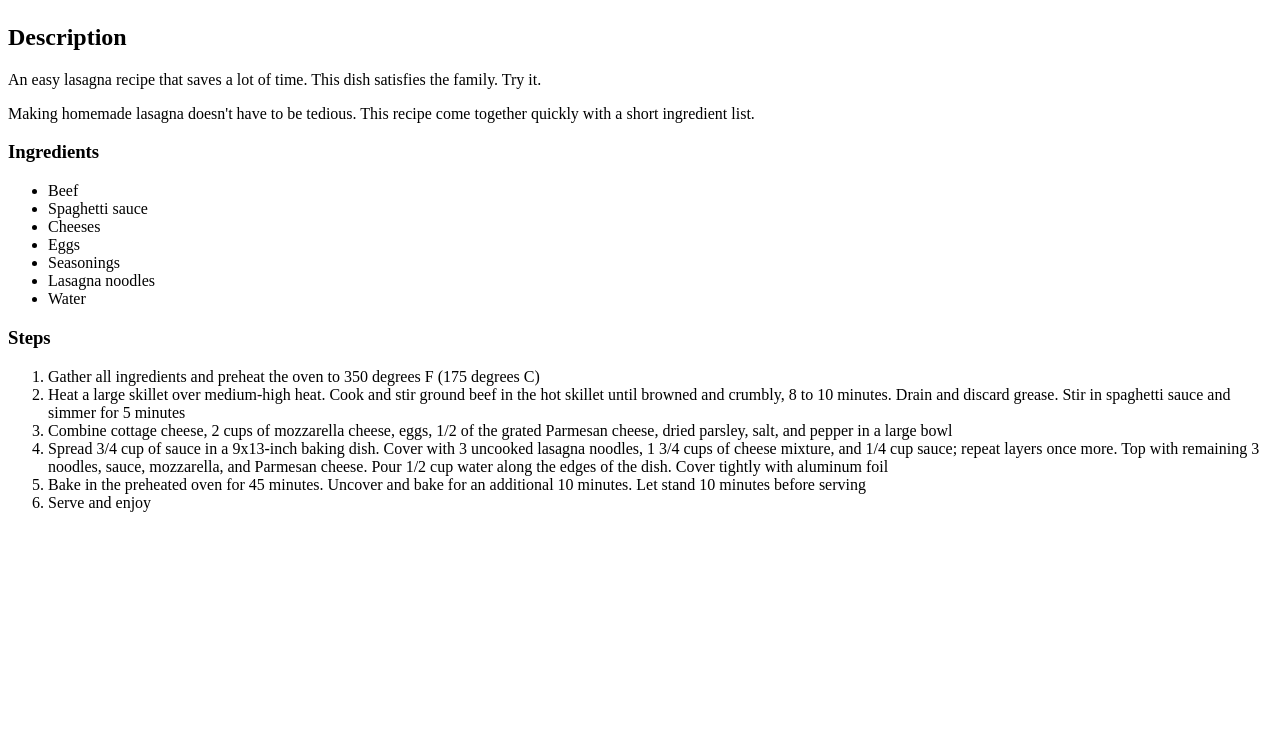
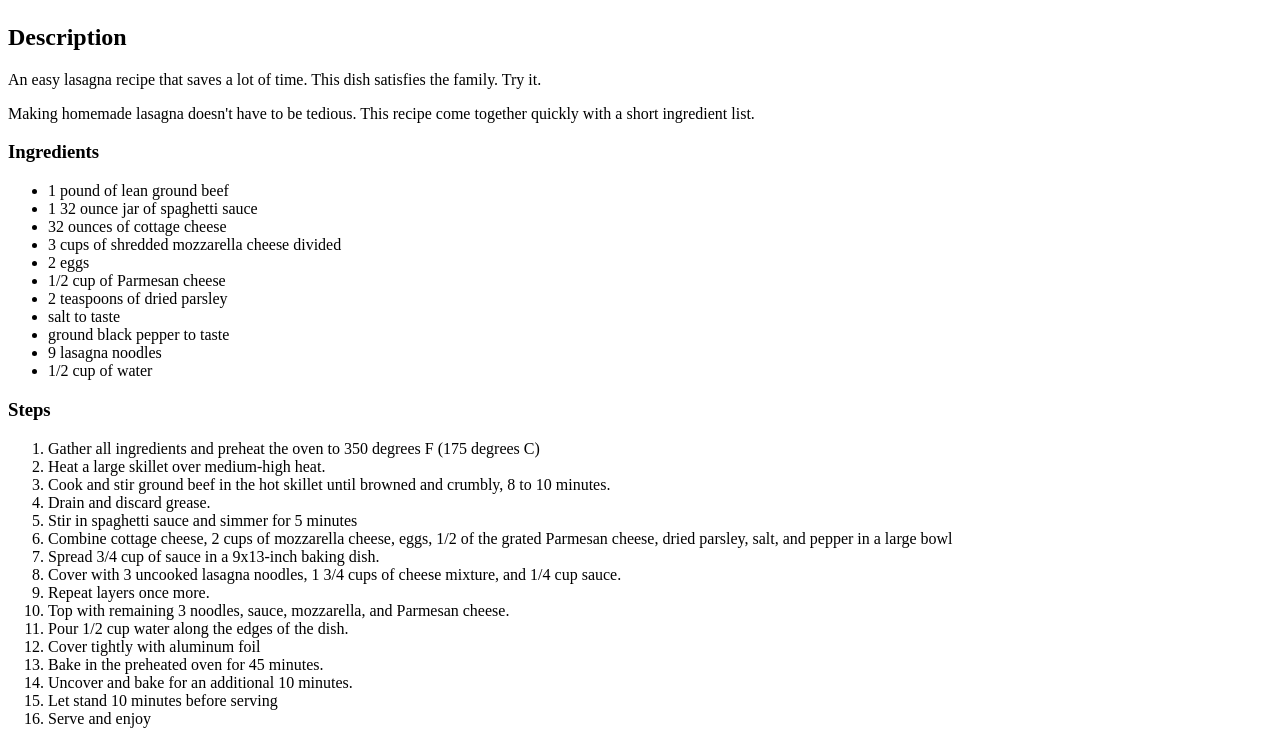
Before and after one commit to DaymionS/odin-recipes, a plain HTML site: page recipes/lasagna.html in a window 1280 px wide. Shown: the part 618-1362 px from the top of the page. Before the commit the page ends 1146 px from the top, so only its background shows below. Drawn offline with Linux system fonts and the light colour scheme.

Commit message:
Update the ingredients list and steps for readability
This commit includes a more detailed ingredients list. The steps have been further divided to smaller steps to make it easier to read.

```diff
--- a/recipes/lasagna.html
+++ b/recipes/lasagna.html
@@ -18,22 +18,36 @@
 
         <h3>Ingredients</h3>
         <ul>
-            <li>Beef</li>
-            <li>Spaghetti sauce</li>
-            <li>Cheeses</li>
-            <li>Eggs</li>
-            <li>Seasonings</li>
-            <li>Lasagna noodles</li>
-            <li>Water</li>
+            <li>1 pound of lean ground beef</li>
+            <li>1 32 ounce jar of spaghetti sauce</li>
+            <li>32 ounces of cottage cheese</li>
+            <li>3 cups of shredded mozzarella cheese divided</li>
+            <li>2 eggs</li>
+            <li>1/2 cup of Parmesan cheese</li>
+            <li>2 teaspoons of dried parsley</li>
+            <li>salt to taste</li>
+            <li>ground black pepper to taste</li>
+            <li>9 lasagna noodles</li>
+            <li>1/2 cup of water</li>
         </ul>
 
         <h3>Steps</h3>
         <ol>
             <li>Gather all ingredients and preheat the oven to 350 degrees F (175 degrees C)</li>
-            <li>Heat a large skillet over medium-high heat. Cook and stir ground beef in the hot skillet until browned and crumbly, 8 to 10 minutes. Drain and discard grease. Stir in spaghetti sauce and simmer for 5 minutes</li>
+            <li>Heat a large skillet over medium-high heat.</li>
+            <li>Cook and stir ground beef in the hot skillet until browned and crumbly, 8 to 10 minutes.</li>
+            <li>Drain and discard grease.</li>
+            <li>Stir in spaghetti sauce and simmer for 5 minutes</li>
             <li>Combine cottage cheese, 2 cups of mozzarella cheese, eggs, 1/2 of the grated Parmesan cheese, dried parsley, salt, and pepper in a large bowl</li>
-            <li>Spread 3/4 cup of sauce in a 9x13-inch baking dish. Cover with 3 uncooked lasagna noodles, 1 3/4 cups of cheese mixture, and 1/4 cup sauce; repeat layers once more. Top with remaining 3 noodles, sauce, mozzarella, and Parmesan cheese. Pour 1/2 cup water along the edges of the dish. Cover tightly with aluminum foil</li>
-            <li>Bake in the preheated oven for 45 minutes. Uncover and bake for an additional 10 minutes. Let stand 10 minutes before serving</li>
+            <li>Spread 3/4 cup of sauce in a 9x13-inch baking dish.</li>
+            <li>Cover with 3 uncooked lasagna noodles, 1 3/4 cups of cheese mixture, and 1/4 cup sauce.</li>
+            <li>Repeat layers once more.</li>
+            <li>Top with remaining 3 noodles, sauce, mozzarella, and Parmesan cheese.</li>
+            <li>Pour 1/2 cup water along the edges of the dish.</li>
+            <li>Cover tightly with aluminum foil</li>
+            <li>Bake in the preheated oven for 45 minutes.</li>
+            <li>Uncover and bake for an additional 10 minutes.</li>
+            <li>Let stand 10 minutes before serving</li>
             <li>Serve and enjoy</li>
         </ol>
     </body>
```
